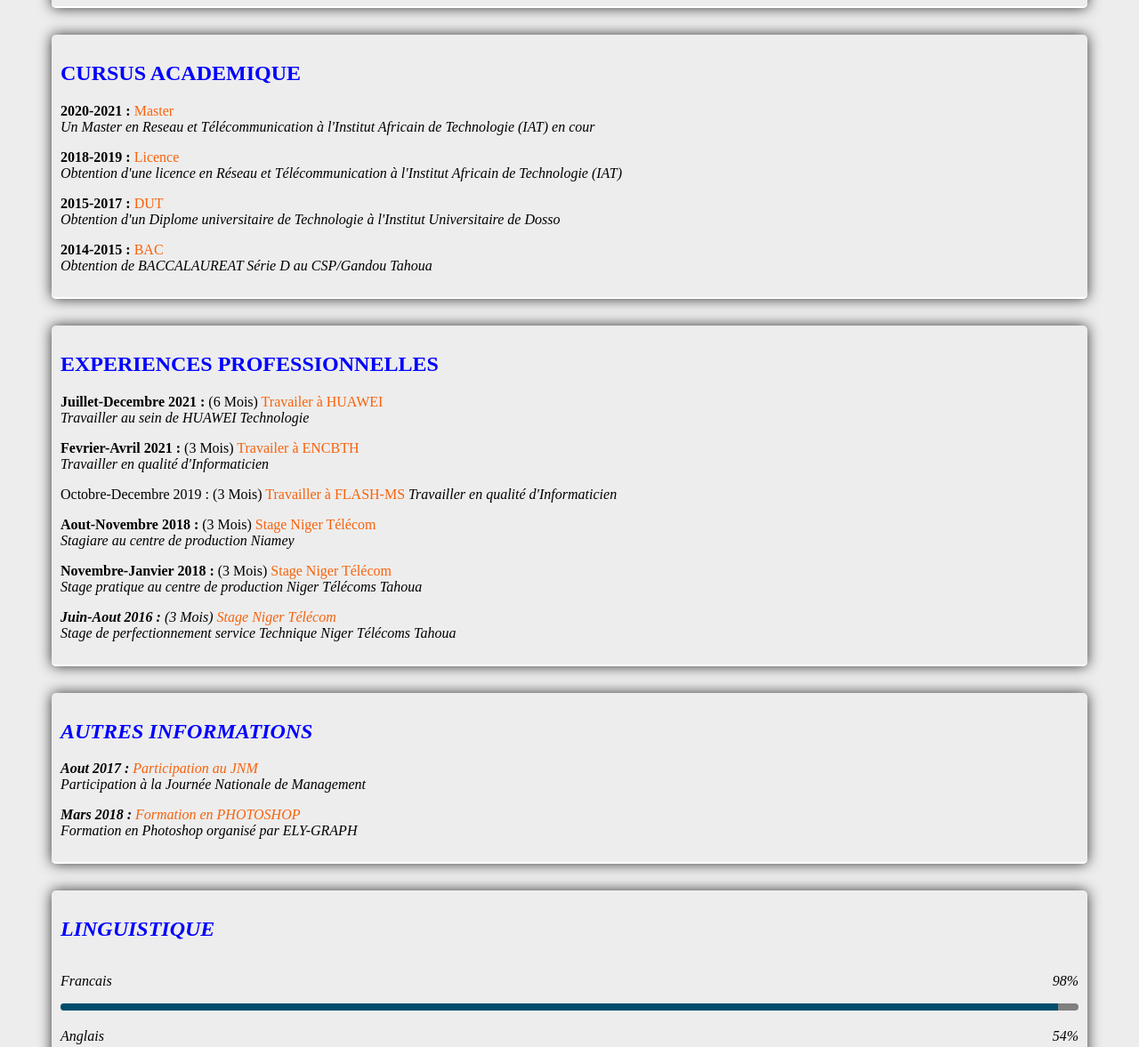
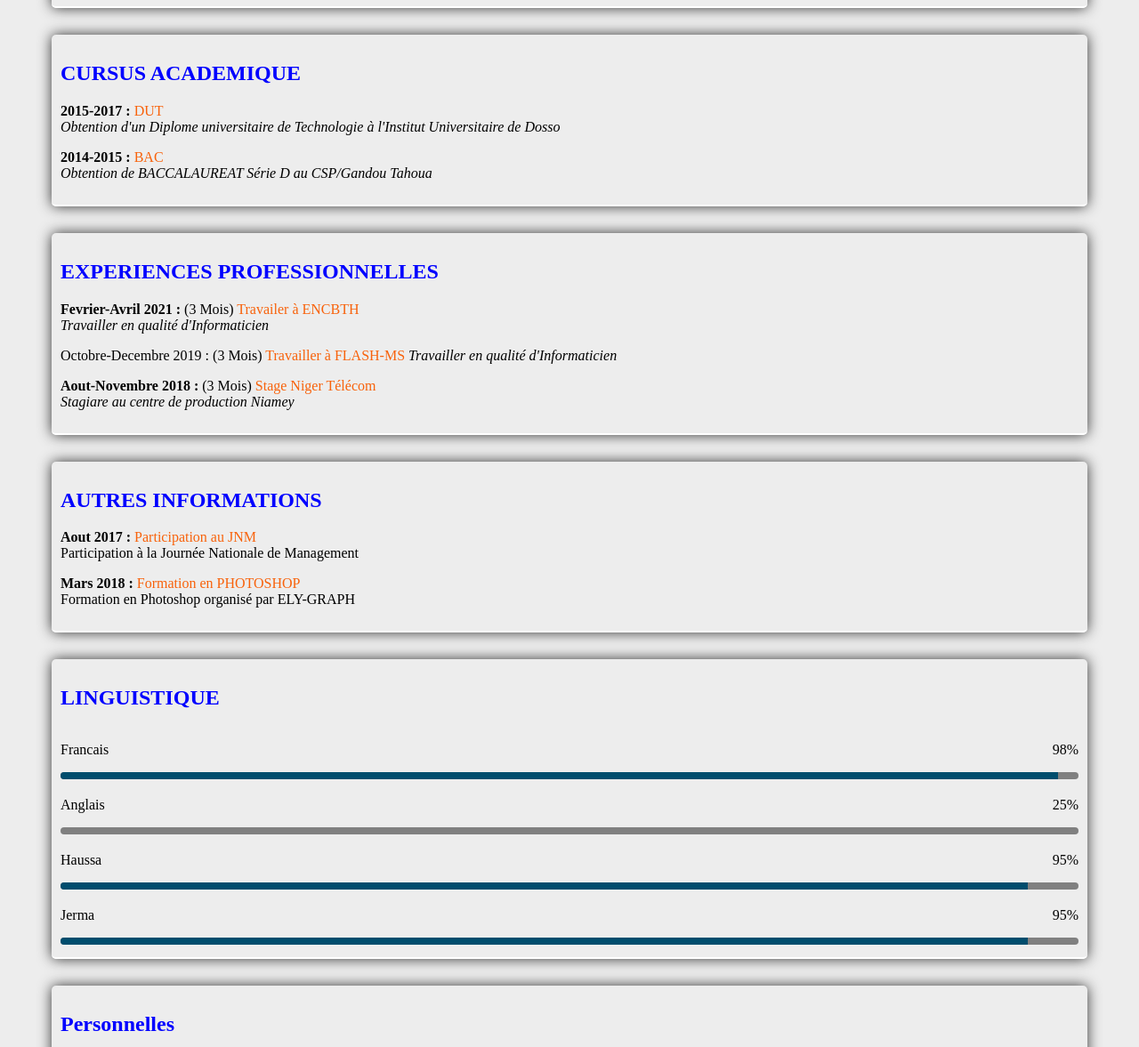
Before and after one commit to Pacoh4/MonCV, a plain HTML site: page index.html in a window 1280 px wide. Shown: the part 584-1761 px from the top of the page at 89% size. Drawn offline with Linux system fonts and the light colour scheme.

Commit message:
Update index.html

```diff
--- a/index.html
+++ b/index.html
@@ -68,11 +68,7 @@
 
 
 
-     <p><strong> 2020-2021 : </strong><span class="Titre">Master</span><br>
-     <em>Un Master en Reseau et Télécommunication à l'Institut Africain de Technologie (IAT) en cour</em></p>
 
-     <p> <strong>2018-2019 : </strong> <span class="Titre">Licence</span><br>
-     <em>Obtention d'une licence en Réseau et Télécommunication à l'Institut Africain de Technologie (IAT)</em></p>
 
      <p> <strong>2015-2017 : </strong><span class="Titre"> DUT </span><br>
      <em>Obtention d'un Diplome universitaire de Technologie à l'Institut Universitaire de Dosso </em></p>
@@ -86,18 +82,14 @@
 
       <div class="yes">
             <h2>EXPERIENCES PROFESSIONNELLES </h2>
-                <p> <strong>Juillet-Decembre 2021 : </strong><span class="duree"> (6 Mois) </span> <span class="Titre"> Travailer à HUAWEI </span><br>
-                <em>Travailler au sein de HUAWEI Technologie</em>  </p>
+
                 <p> <strong>Fevrier-Avril 2021 :</strong> <span class="duree"> (3 Mois) </span><span class="Titre"> Travailer à ENCBTH </span><br>
                 <em>Travailler en qualité d'Informaticien</em> </p>
                 <p> <strong></strong>Octobre-Decembre 2019 :</strong> <span class="duree"> (3 Mois) </span> <span class="Titre"> Travailler à FLASH-MS </span>
                 <em>Travailler en qualité d'Informaticien</em></p>
                 <p> <strong>Aout-Novembre 2018 :</strong> <span class="duree"> (3 Mois) </span> <span class="Titre"> Stage Niger Télécom </span><br>
                 <em>Stagiare au centre de production Niamey </em></p>
-                <p> <strong>Novembre-Janvier 2018 :</strong> <span class="duree"> (3 Mois) </span> <span class="Titre"> Stage Niger Télécom </span><br>
-                <em>Stage pratique au centre de production Niger Télécoms Tahoua<em>  </p>
-                <p> <strong>Juin-Aout 2016  : </strong><span class="duree"> (3 Mois) </span> <span class="Titre"> Stage Niger Télécom </span><br>
-                <em>Stage de perfectionnement service Technique Niger Télécoms Tahoua</em>  </p>
+
 
 
             </div>
@@ -122,8 +114,8 @@
         </div>
         <div class="comp1">
             <p>Anglais</p>
-            <p>54%</p>
-            <div class="conteneur-barre1"><span class="barre c54"></span></div>
+            <p>25%</p>
+            <div class="conteneur-barre1"><span class="barre c25"></span></div>
         </div>
         <div class="comp1">
             <p>Haussa</p>
```
